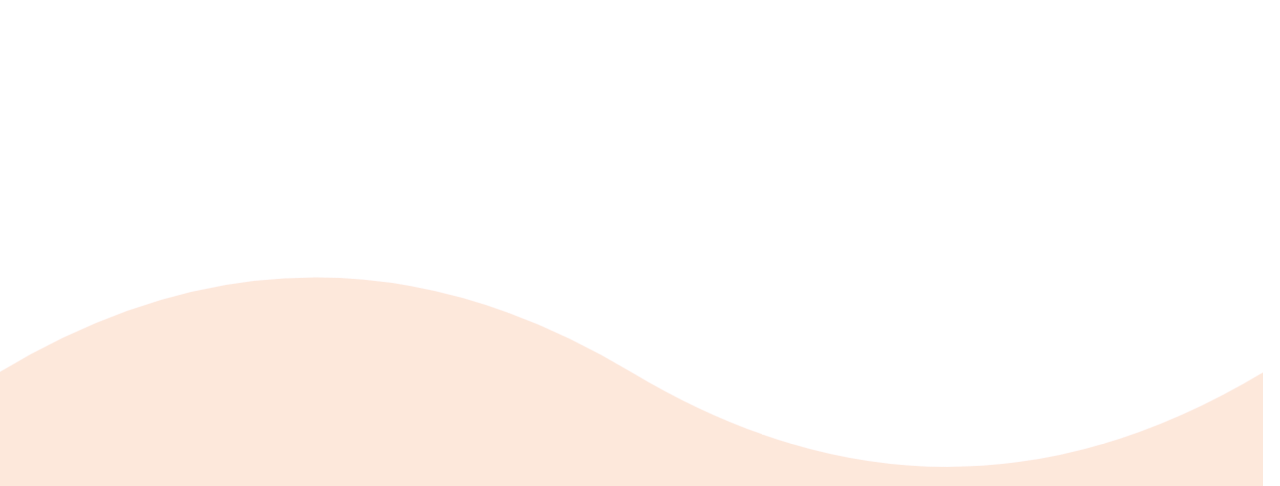
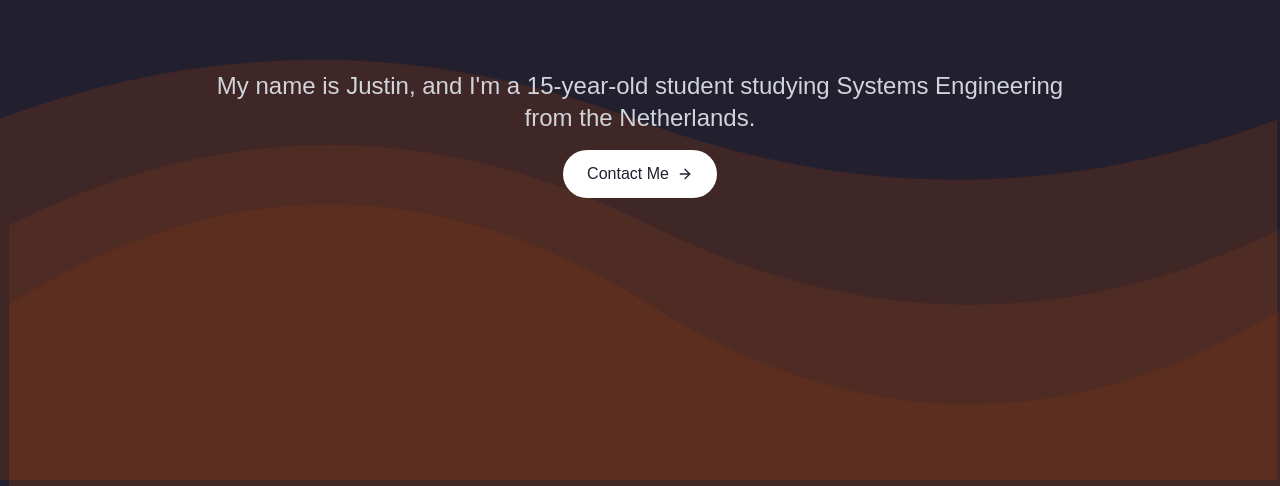
Before and after one commit to soestin/soestin.nl, a Next.js app: page / in a window 1280 px wide. Shown: the part 314-800 px from the top of the page. Built offline with nearby package versions, Linux system fonts and the light colour scheme.

Commit message:
error (plz work now)

```diff
--- a/app/layout.tsx
+++ b/app/layout.tsx
@@ -1,7 +1,19 @@
-import { GeistSans } from 'geist/font/sans'
-import { GeistMono } from 'geist/font/mono'
+import type { Metadata } from "next";
+import localFont from "next/font/local";
+import "./globals.css";
 
-export const metadata = {
+const geistSans = localFont({
+  src: "./fonts/GeistVF.woff",
+  variable: "--font-geist-sans",
+  weight: "100 900",
+});
+const geistMono = localFont({
+  src: "./fonts/GeistMonoVF.woff",
+  variable: "--font-geist-mono",
+  weight: "100 900",
+});
+
+export const metadata: Metadata = {
   title: "About | Justin 👋",
   description: "Hi! I'm Justin, a Systems Engineering student based in the Netherlands.",
   icons: {
@@ -14,14 +26,16 @@
 
 export default function RootLayout({
   children,
-}: {
-  children: React.ReactNode
-}) {
+}: Readonly<{
+  children: React.ReactNode;
+}>) {
   return (
-    <html lang="en" className={`${GeistSans.variable} ${GeistMono.variable}`}>
-      <head>
-      </head>
-      <body>{children}</body>
+    <html lang="en">
+      <body
+        className={`${geistSans.variable} ${geistMono.variable} antialiased`}
+      >
+        {children}
+      </body>
     </html>
-  )
+  );
 }
```
